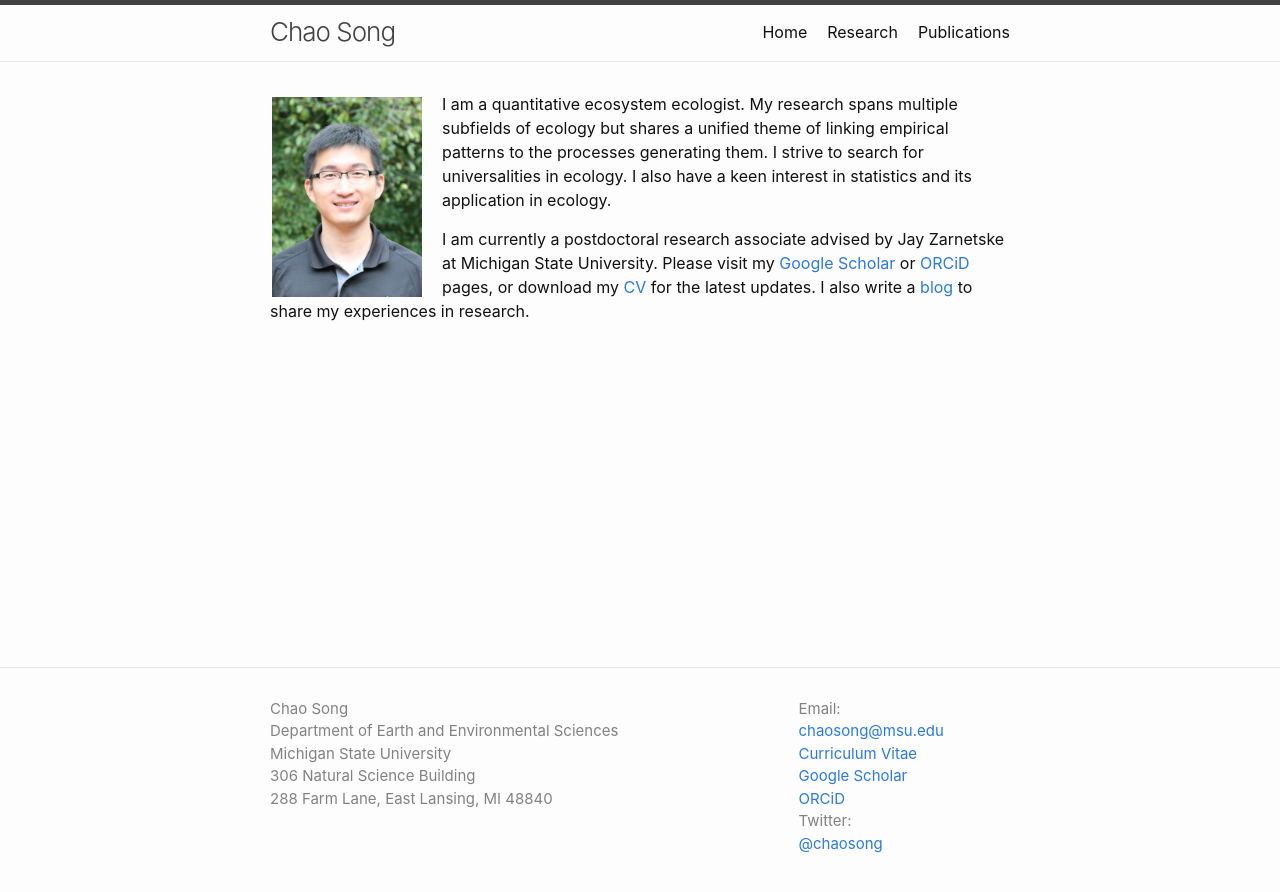
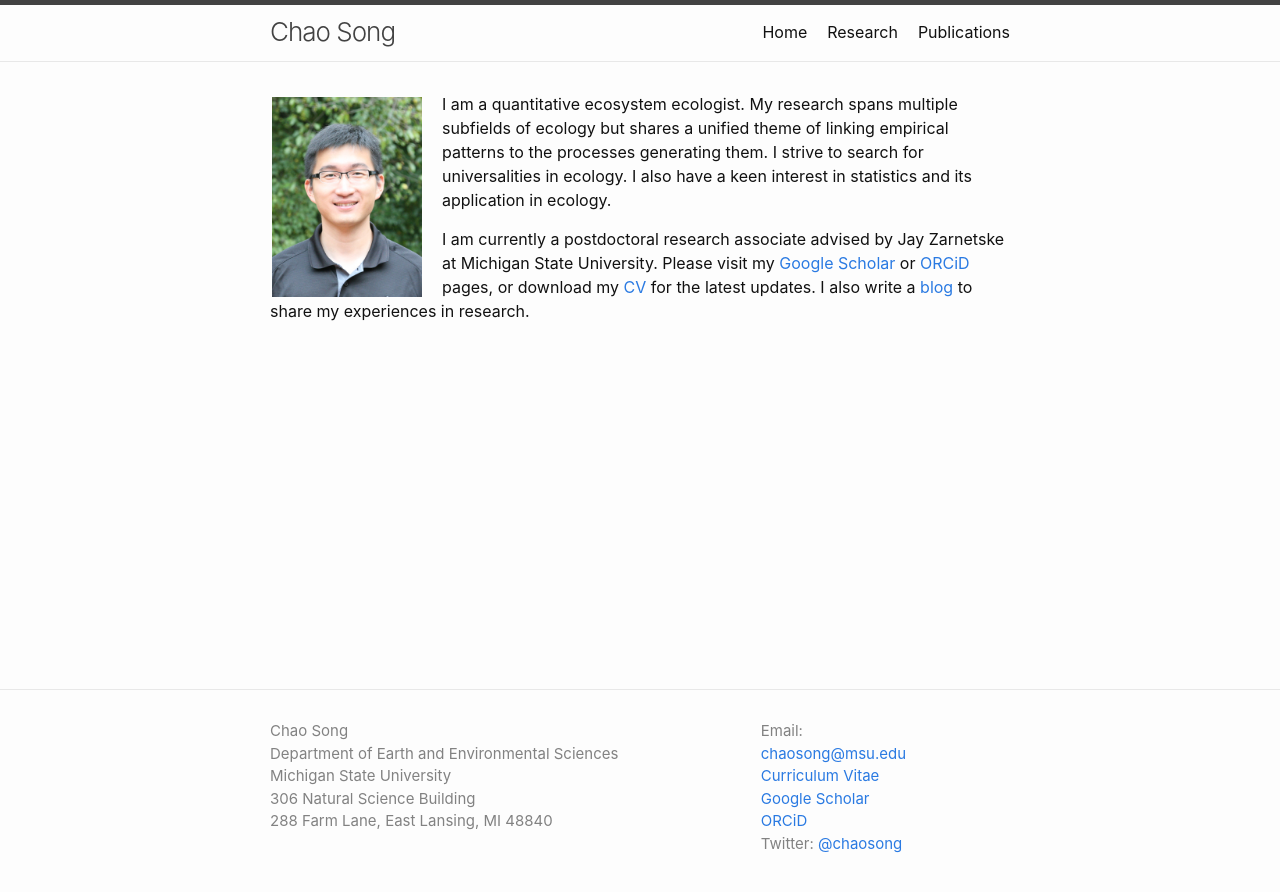
Before and after one commit to songchao1986/songchao1986.github.io, a Jekyll site: the page built from index.md, in a window 1280 px wide. Shown: the top 892 px of the page. Built offline with Jekyll 4.4.1, drawn with Linux system fonts in a browser that asks for light colours.

Commit message:
Update _layout.scss

```diff
--- a/_sass/minima/_layout.scss
+++ b/_sass/minima/_layout.scss
@@ -135,8 +135,8 @@
 }
 
 .footer-col-1 {
-  width: -webkit-calc(70% - (#{$spacing-unit} / 2));
-  width:         calc(70% - (#{$spacing-unit} / 2));
+  width: -webkit-calc(650% - (#{$spacing-unit} / 2));
+  width:         calc(65% - (#{$spacing-unit} / 2));
 }
 
 .footer-col-2 {
@@ -145,8 +145,8 @@
 }
 
 .footer-col-3 {
-  width: -webkit-calc(20% - (#{$spacing-unit} / 2));
-  width:         calc(20% - (#{$spacing-unit} / 2));
+  width: -webkit-calc(25% - (#{$spacing-unit} / 2));
+  width:         calc(25% - (#{$spacing-unit} / 2));
 }
 
 @include media-query($on-laptop) {
```
